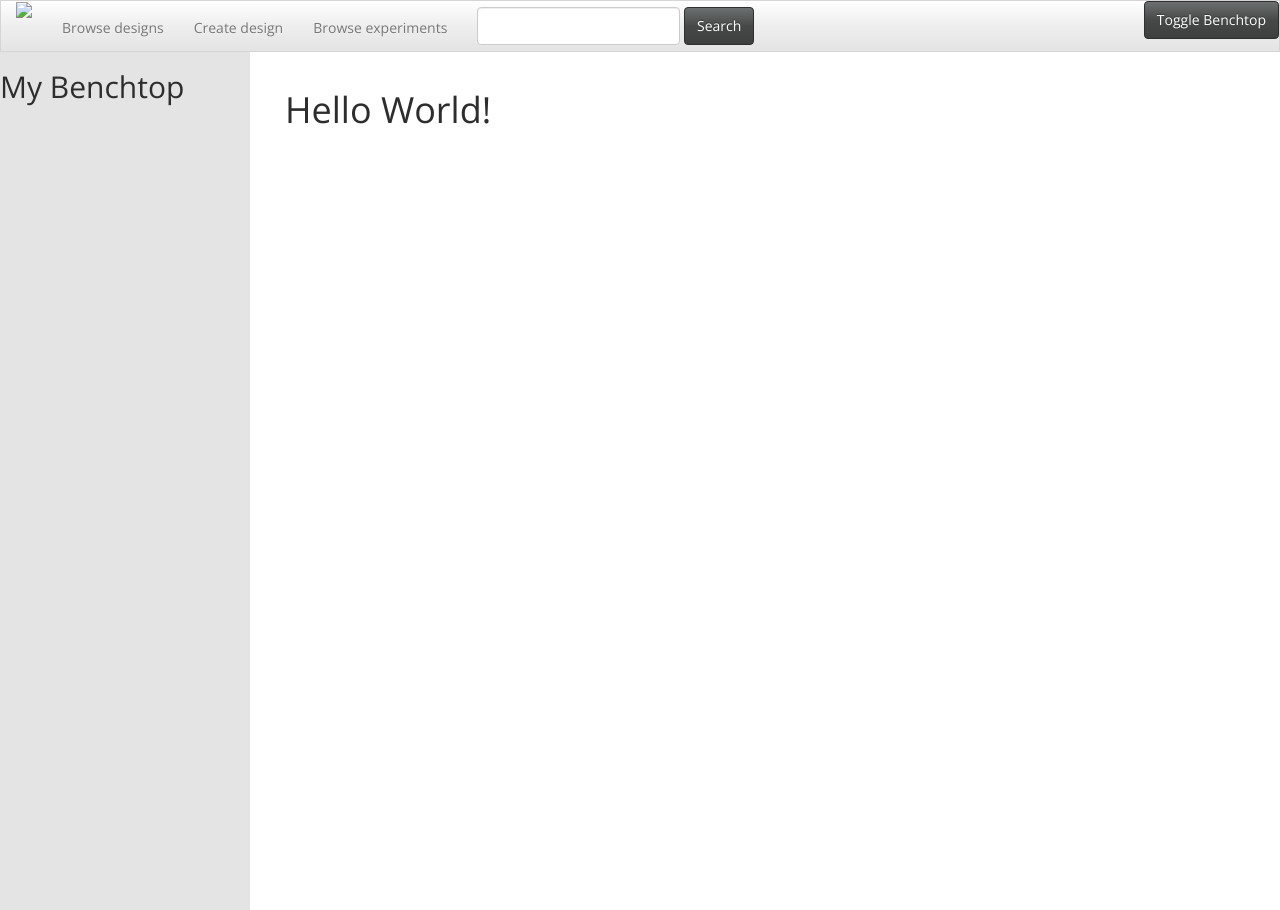
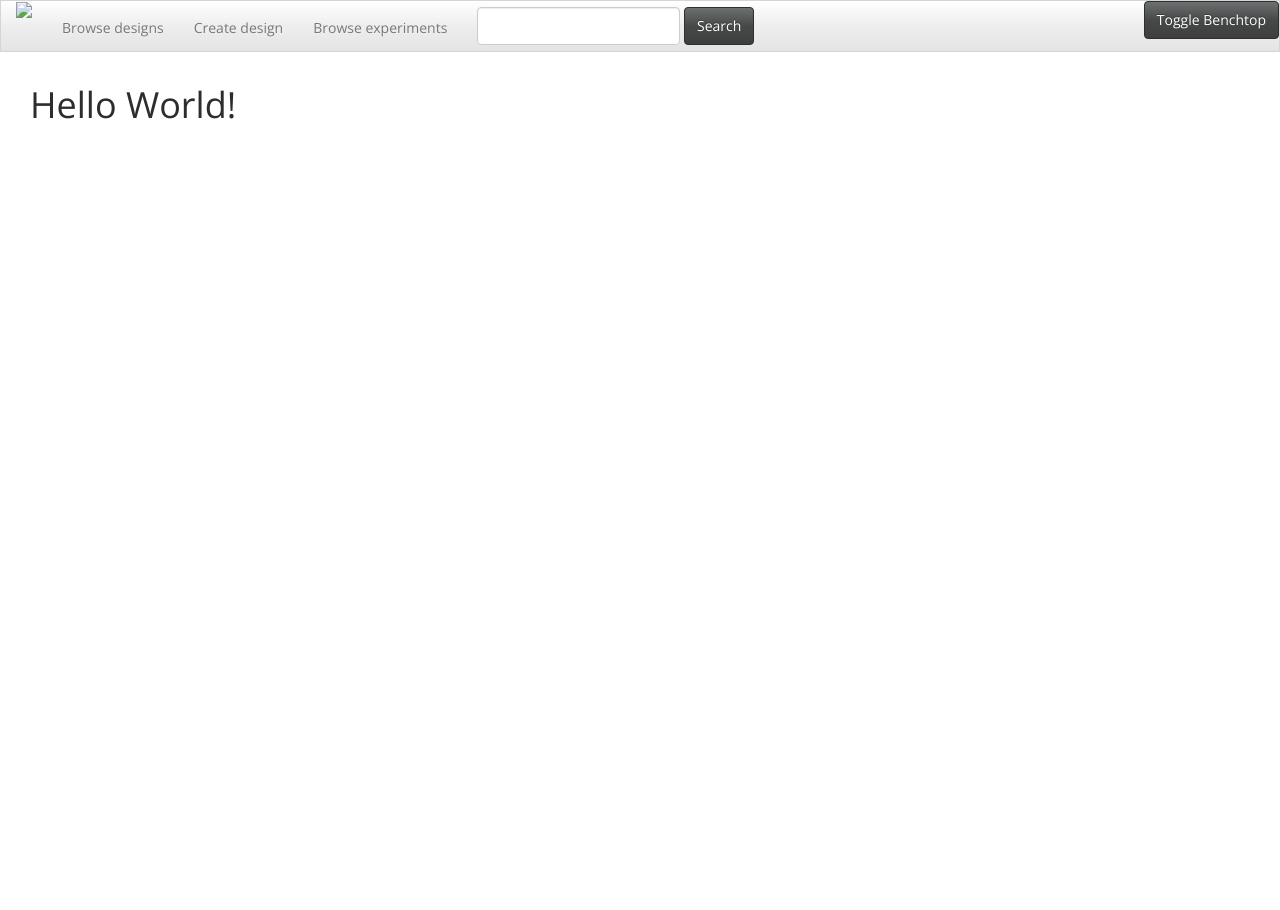
Before and after one commit to odoublewen/olidb, a Flask app: page / in a window 1280 px wide. Run offline with Flask 2, Linux system fonts and the light colour scheme; some libraries are stand-ins or nearby versions.

Commit message:
got the sidebar working nice.

```diff
--- a/oliapp/static/css/simple-sidebar.css
+++ b/oliapp/static/css/simple-sidebar.css
@@ -7,21 +7,17 @@
 /* Toggle Styles */
 
 #wrapper {
-    padding-left: 0;
-    -webkit-transition: all 0.5s ease;
-    -moz-transition: all 0.5s ease;
-    -o-transition: all 0.5s ease;
-    transition: all 0.5s ease;
+    padding-right: 0;
 }
 
 #wrapper.toggled {
-    padding-left: 250px;
+    padding-right: 250px;
 }
 
 #sidebar-wrapper {
     z-index: 1000;
-    position: fixed;
-    left: 250px;
+    position: absolute;
+    right: 1px;
     width: 0;
     height: 100%;
     margin-left: -250px;
@@ -41,11 +37,15 @@
     width: 100%;
     position: absolute;
     padding: 15px;
+    -webkit-transition: all 0.5s ease;
+    -moz-transition: all 0.5s ease;
+    -o-transition: all 0.5s ease;
+    transition: all 0.5s ease;
 }
 
 #wrapper.toggled #page-content-wrapper {
     position: absolute;
-    margin-right: -250px;
+    padding-right: 250px;
 }
 
 /* Sidebar Styles */
@@ -82,7 +82,7 @@
 }
 
 .sidebar-nav > .sidebar-brand {
-    height: 65px;
+    height: 61px;
     font-size: 18px;
     line-height: 60px;
 }
@@ -96,30 +96,34 @@
     background: none;
 }
 
-@media(min-width:768px) {
-    #wrapper {
-        padding-left: 250px;
-    }
 
-    #wrapper.toggled {
-        padding-left: 0;
-    }
 
-    #sidebar-wrapper {
-        width: 250px;
-    }
 
-    #wrapper.toggled #sidebar-wrapper {
-        width: 0;
-    }
 
-    #page-content-wrapper {
-        padding: 20px;
-        position: relative;
-    }
+/*@media(min-width:768px) {*/
+    /*#wrapper {*/
+        /*padding-left: 250px;*/
+    /*}*/
 
-    #wrapper.toggled #page-content-wrapper {
-        position: relative;
-        margin-right: 0;
-    }
-}
+    /*#wrapper.toggled {*/
+        /*padding-left: 0;*/
+    /*}*/
+
+    /*#sidebar-wrapper {*/
+        /*width: 250px;*/
+    /*}*/
+
+    /*#wrapper.toggled #sidebar-wrapper {*/
+        /*width: 0;*/
+    /*}*/
+
+    /*#page-content-wrapper {*/
+        /*padding: 20px;*/
+        /*position: relative;*/
+    /*}*/
+
+    /*#wrapper.toggled #page-content-wrapper {*/
+        /*position: relative;*/
+        /*margin-right: 0;*/
+    /*}*/
+/*}*/
--- a/oliapp/templates/_labbench.html
+++ b/oliapp/templates/_labbench.html
@@ -1,2 +1,2 @@
 
-<h2>My Benchtop</h2>
+<h2>Benchtop</h2>
--- a/oliapp/templates/base.html
+++ b/oliapp/templates/base.html
@@ -59,9 +59,6 @@
 
 <div id="wrapper">
 
-    <div id="sidebar-wrapper">
-        {% block labbench %}{% include "_labbench.html" %}{% endblock %}
-    </div>
 
     <div id="page-content-wrapper">
         <div class="container-fluid">
@@ -73,6 +70,9 @@
         </div>
     </div>
 
+    <div id="sidebar-wrapper">
+        {% block labbench %}{% include "_labbench.html" %}{% endblock %}
+    </div>
 
 </div>
 
```
